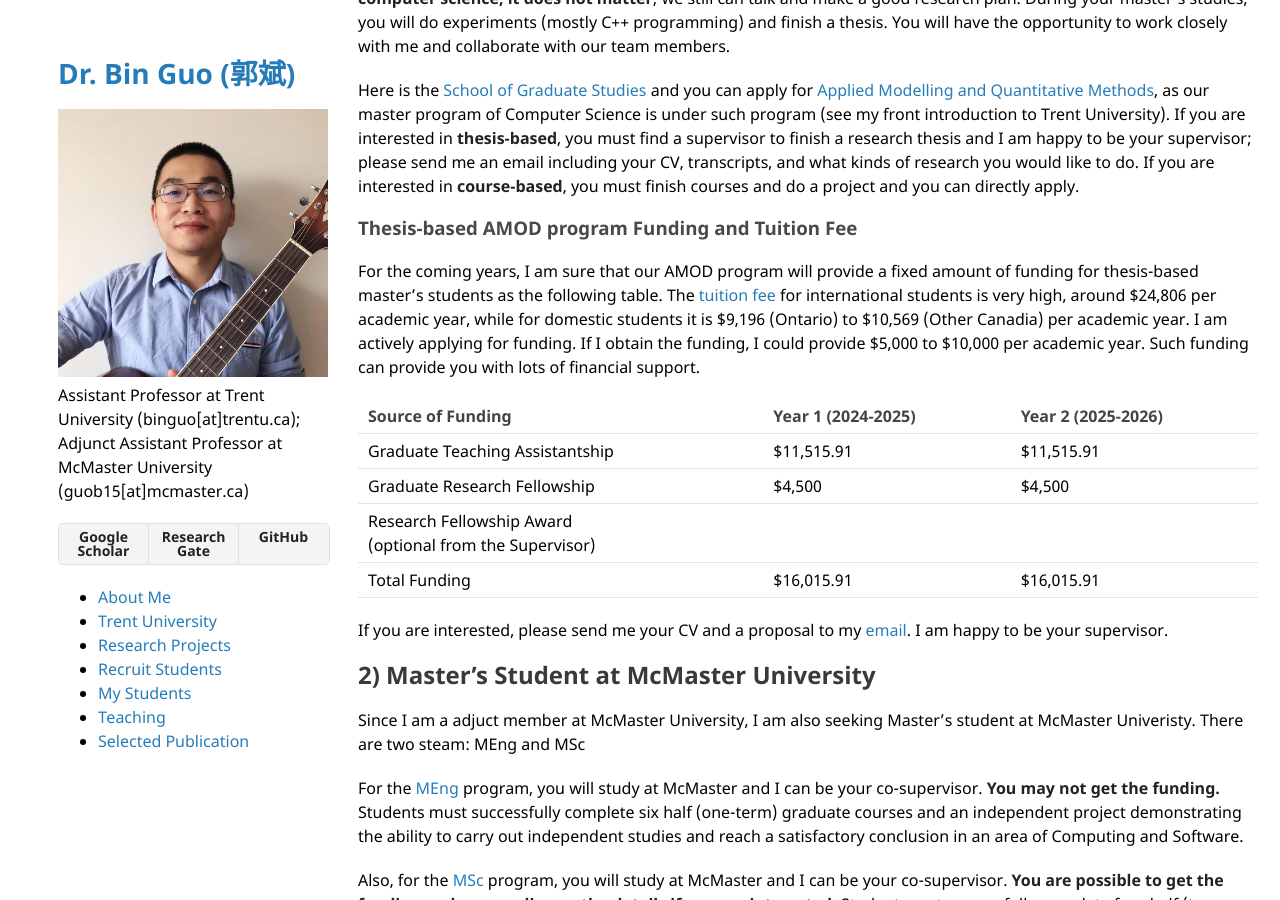
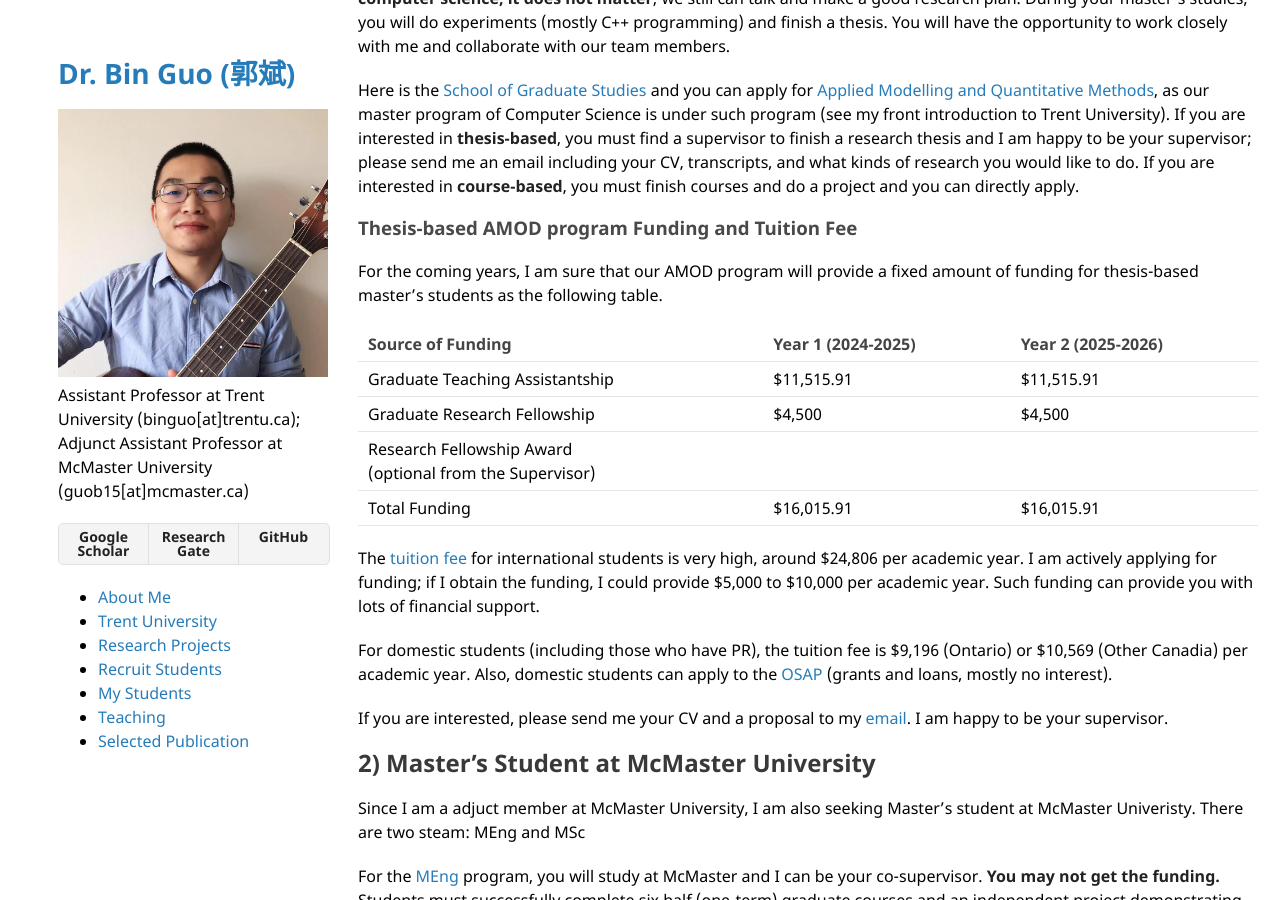
Before and after one commit to bin-guo/bin-guo.github.io, a Jekyll site: the page built from index.md, in a window 1280 px wide and 900 px high, scrolled down 3086 px. Built offline with Jekyll 4.4.1, drawn with Linux system fonts in a browser that asks for light colours; our own code applies the rules of GitHub Pages for plain Markdown files; part of the change alters nothing that is shown.

Commit message:
Update index.md

```diff
--- a/index.md
+++ b/index.md
@@ -83,7 +83,7 @@ Prospective candidates should have a background in __data structure and algorith
 Here is the [School of Graduate Studies](https://www.trentu.ca/graduatestudies/) and you can apply for [Applied Modelling and Quantitative Methods](https://www.trentu.ca/graduatestudies/sites/trentu.ca.graduatestudies/files/documents/Programs%20at%20a%20Glance%20from%20TrentU_GradStudies_Viewbook2023_Digital%5B65%5D.pdf), as our master program of Computer Science is under such program (see my front introduction to Trent University). If you are interested in **thesis-based**, you must find a supervisor to finish a research thesis and I am happy to be your supervisor; please send me an email including your CV, transcripts, and what kinds of research you would like to do. If you are interested in **course-based**, you must finish courses and do a project and you can directly apply.
 
 ### Thesis-based AMOD program Funding and Tuition Fee
-For the coming years, I am sure that our AMOD program will provide a fixed amount of funding for thesis-based master's students as the following table. The [tuition fee](https://www.trentu.ca/graduatestudies/financial-matters/student-account-and-tuition/research-and-thesis-based-program-fees) for international students is very high, around $24,806 per academic year, while for domestic students it is $9,196 (Ontario) to $10,569 (Other Canadia) per academic year. I am actively applying for funding. If I obtain the funding, I could provide $5,000 to $10,000 per academic year. Such funding can provide you with lots of financial support.
+For the coming years, I am sure that our AMOD program will provide a fixed amount of funding for thesis-based master's students as the following table.
 
 |Source of Funding | Year 1 (2024-2025)| Year 2 (2025-2026)|
 |---	|---	|---	|
@@ -92,7 +92,9 @@ For the coming years, I am sure that our AMOD program will provide a fixed amoun
 |Research Fellowship Award <br /> (optional from the Supervisor)| | |
 |Total Funding |$16,015.91 | $16,015.91|
 
+The [tuition fee](https://www.trentu.ca/graduatestudies/financial-matters/student-account-and-tuition/research-and-thesis-based-program-fees) for international students is very high, around $24,806 per academic year. I am actively applying for funding; if I obtain the funding, I could provide $5,000 to $10,000 per academic year. Such funding can provide you with lots of financial support.
 
+For domestic students (including those who have PR), the tuition fee is $9,196 (Ontario) or $10,569 (Other Canadia) per academic year. Also, domestic students can apply to the [OSAP](https://www.ontario.ca/page/osap-ontario-student-assistance-program) (grants and loans, mostly no interest).
 
 If you are interested, please send me your CV and a proposal to my [email](mailto:binguo@trentu.ca). I am happy to be your supervisor.
 
```
